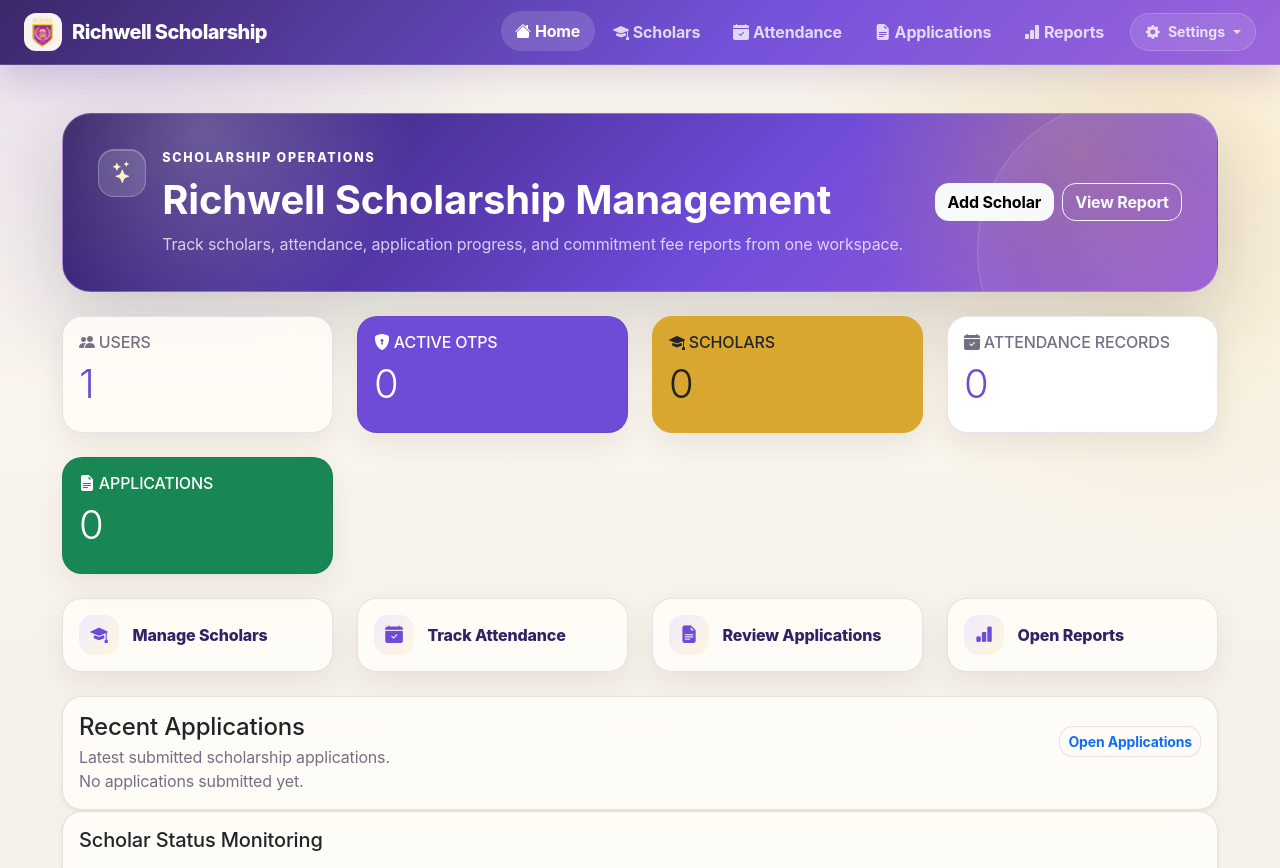
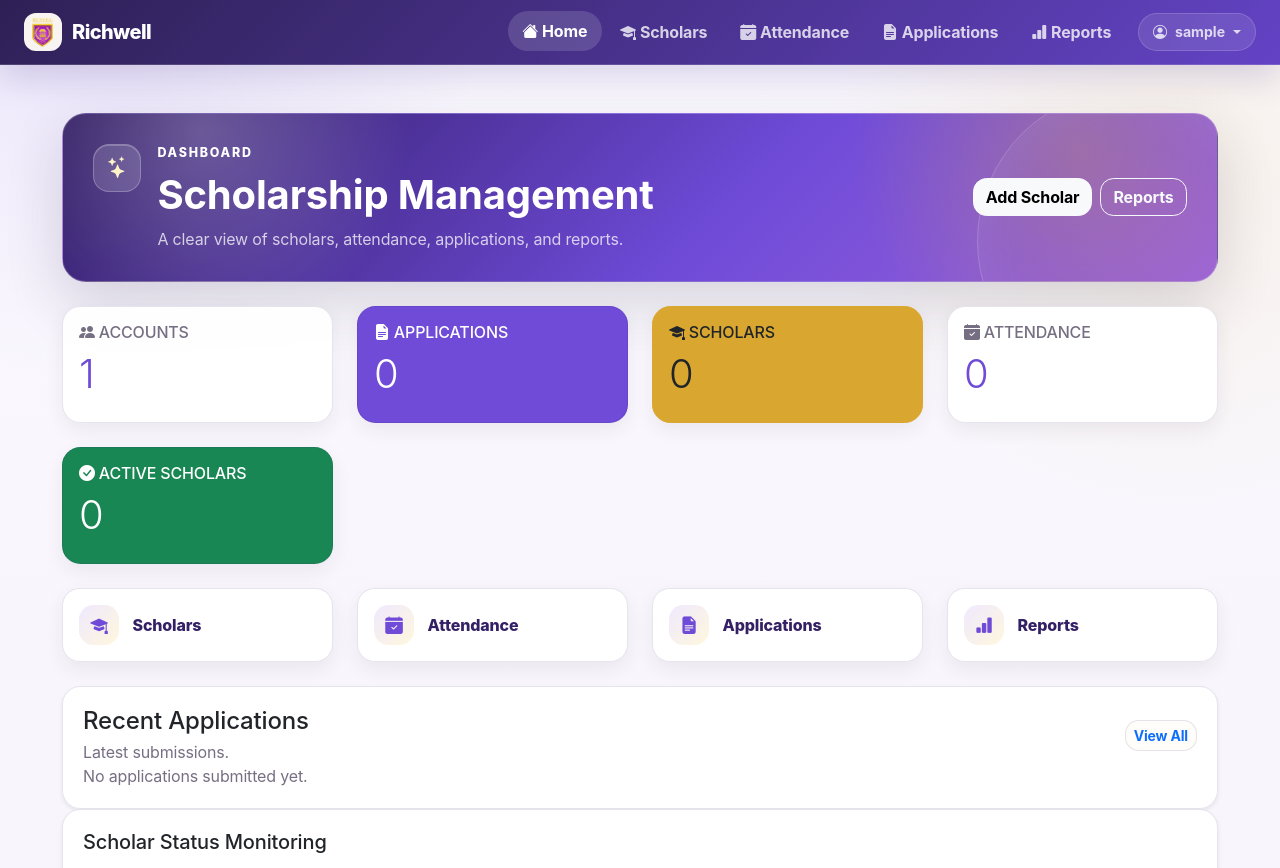
Before and after one commit to ducoaldrin6-ctrl/MyProject, a Django app: page / in a window 1280 px wide. Shown: the top 868 px of the page. Run offline with Django 5.2, Linux system fonts and the light colour scheme; the visitor is signed in with stand-in values (Sample User, id 1); data comes from the database, SQL or seed files in the repository; data that the repository does not hold is empty.

Commit message:
Polish UI and optimize Render startup

```diff
--- a/render.yaml
+++ b/render.yaml
@@ -2,8 +2,8 @@ services:
   - type: web
     name: scholarship-management
     env: python
-    buildCommand: pip install -r requirements.txt && python manage.py collectstatic --noinput
-    startCommand: python manage.py migrate && python manage.py ensure_accounts && gunicorn scholarship_management.wsgi:application
+    buildCommand: pip install -r requirements.txt && python manage.py collectstatic --noinput && python manage.py migrate && python manage.py ensure_accounts
+    startCommand: gunicorn scholarship_management.wsgi:application
     envVars:
       - key: DJANGO_DEBUG
         value: False
@@ -33,3 +33,5 @@ services:
         sync: false
       - key: DEFAULT_FROM_EMAIL
         value: aldrin.duco2526@gmail.com
+      - key: EMAIL_TIMEOUT
+        value: 8
--- a/scholarship_management/settings.py
+++ b/scholarship_management/settings.py
@@ -140,6 +140,7 @@ EMAIL_HOST_USER = os.environ.get('EMAIL_HOST_USER', '')
 EMAIL_HOST_PASSWORD = os.environ.get('EMAIL_HOST_PASSWORD', '')
 EMAIL_USE_TLS = env_bool('EMAIL_USE_TLS', True)
 EMAIL_USE_SSL = env_bool('EMAIL_USE_SSL', False)
+EMAIL_TIMEOUT = int(os.environ.get('EMAIL_TIMEOUT', '8'))
 DEFAULT_FROM_EMAIL = os.environ.get('DEFAULT_FROM_EMAIL', EMAIL_HOST_USER or 'aldrin.duco2526@gmail.com')
 
 # OTP settings
--- a/static/css/styles.css
+++ b/static/css/styles.css
@@ -4,22 +4,22 @@
     --purple-soft: #efe9ff;
     --gold: #d9a72f;
     --gold-soft: #fff4d4;
-    --bg: #f6f1e8;
-    --surface: rgba(255, 253, 248, 0.88);
+    --bg: #f7f5fb;
+    --surface: rgba(255, 255, 255, 0.92);
     --surface-solid: #fffdf8;
     --ink: #241f2f;
     --muted: #766f83;
     --line: rgba(52, 32, 100, 0.12);
-    --shadow-sm: 0 0.7rem 1.8rem rgba(36, 31, 47, 0.08);
-    --shadow-md: 0 1.2rem 3rem rgba(36, 31, 47, 0.13);
-    --shadow-lg: 0 1.8rem 4.5rem rgba(36, 31, 47, 0.18);
+    --shadow-sm: 0 0.45rem 1.2rem rgba(36, 31, 47, 0.07);
+    --shadow-md: 0 0.9rem 2.2rem rgba(36, 31, 47, 0.11);
+    --shadow-lg: 0 1.4rem 3.6rem rgba(36, 31, 47, 0.16);
 }
 
 body {
     background:
-        radial-gradient(circle at 8% 0%, rgba(111, 75, 216, 0.18), transparent 26rem),
-        radial-gradient(circle at 92% 8%, rgba(217, 167, 47, 0.18), transparent 24rem),
-        linear-gradient(180deg, #fffaf1 0%, var(--bg) 38%, #f8f5ee 100%);
+        radial-gradient(circle at 8% 0%, rgba(111, 75, 216, 0.12), transparent 24rem),
+        radial-gradient(circle at 92% 8%, rgba(217, 167, 47, 0.1), transparent 22rem),
+        linear-gradient(180deg, #fbf9ff 0%, var(--bg) 48%, #f6f4fa 100%);
     color: var(--ink);
     font-family: Inter, ui-sans-serif, system-ui, -apple-system, BlinkMacSystemFont, "Segoe UI", sans-serif;
     letter-spacing: -0.01em;
@@ -47,7 +47,7 @@ body {
 
 .app-navbar,
 .navbar.bg-purple {
-    background: linear-gradient(135deg, rgba(52, 32, 100, 0.96), rgba(111, 75, 216, 0.96) 58%, rgba(151, 94, 220, 0.96)) !important;
+    background: linear-gradient(135deg, rgba(42, 28, 82, 0.98), rgba(96, 63, 195, 0.98)) !important;
     border-bottom: 1px solid rgba(255, 255, 255, 0.16);
     box-shadow: 0 0.85rem 2rem rgba(57, 32, 127, 0.16);
     backdrop-filter: blur(16px);
@@ -121,7 +121,7 @@ body {
 }
 
 .card {
-    border-radius: 1.25rem;
+    border-radius: 1.15rem;
     background: var(--surface);
     border-color: var(--line);
     backdrop-filter: blur(18px);
@@ -132,7 +132,7 @@ body {
     display: flex;
     gap: 1rem;
     justify-content: space-between;
-    margin-bottom: 1.5rem;
+    margin-bottom: 1.25rem;
 }
 
 .page-header h1,
@@ -140,7 +140,11 @@ body {
     color: var(--purple-dark);
     font-weight: 850;
     letter-spacing: -0.055em;
-    margin-bottom: 0.35rem;
+    margin-bottom: 0.25rem;
+}
+
+.page-header .text-muted {
+    margin-bottom: 0;
 }
 
 .page-actions {
@@ -167,13 +171,13 @@ body {
         radial-gradient(circle at 88% 22%, rgba(217, 167, 47, 0.28), transparent 14rem),
         linear-gradient(135deg, #2f1b61, var(--purple) 58%, #9b62db);
     border: 1px solid rgba(255, 255, 255, 0.22);
-    border-radius: 1.8rem;
+    border-radius: 1.5rem;
     box-shadow: var(--shadow-lg);
     color: #fff;
     display: flex;
     gap: 1.5rem;
     justify-content: space-between;
-    padding: 2.2rem;
+    padding: 1.9rem;
 }
 
 .hero-panel::after {
@@ -221,6 +225,13 @@ body {
     box-shadow: var(--shadow-sm);
 }
 
+.filter-card .card-body,
+.data-card .card-body,
+.detail-card .card-body,
+.form-card .card-body {
+    padding: 1.25rem;
+}
+
 .stat-card {
     transition: transform 160ms ease, box-shadow 160ms ease;
 }
@@ -241,7 +252,7 @@ body {
 }
 
 .table-card thead th {
-    background: linear-gradient(180deg, #f6f0ff, #f0e9ff);
+    background: #f3efff;
     color: #4b3574;
     font-size: 0.78rem;
     letter-spacing: 0.06em;
@@ -325,7 +336,7 @@ body {
     height: 100%;
     padding: 1rem;
     border: 1px solid var(--line);
-    border-radius: 1.2rem;
+    border-radius: 1.1rem;
     background: var(--surface);
     box-shadow: var(--shadow-sm);
     color: var(--purple-dark);
@@ -386,16 +397,16 @@ body {
 
 .form-control,
 .form-select {
-    border-color: var(--line);
-    border-radius: 0.9rem;
-    background-color: rgba(255, 253, 248, 0.86);
+    border-color: rgba(52, 32, 100, 0.16);
+    border-radius: 0.85rem;
+    background-color: rgba(255, 255, 255, 0.92);
     box-shadow: none;
 }
 
 .form-control:focus,
 .form-select:focus {
-    border-color: var(--purple);
-    box-shadow: 0 0 0 0.22rem rgba(111, 75, 216, 0.14);
+    border-color: rgba(111, 75, 216, 0.65);
+    box-shadow: 0 0 0 0.2rem rgba(111, 75, 216, 0.12);
 }
 
 .form-label {
--- a/templates/core/attendance_list.html
+++ b/templates/core/attendance_list.html
@@ -4,8 +4,8 @@
 <div class="page-header">
     <div>
         <p class="eyebrow text-purple mb-2">Attendance</p>
-        <h1>Attendance Records</h1>
-        <p class="text-muted">View scholar attendance records and export attendance reports.</p>
+        <h1>Attendance</h1>
+        <p class="text-muted">Daily scholar attendance.</p>
     </div>
     <div class="page-actions">
         <a href="{% url 'core:attendance_export_csv' %}?q={{ query|urlencode }}&status={{ status_filter }}&date={{ date_filter }}" class="btn btn-outline-secondary">Export CSV</a>
@@ -19,7 +19,7 @@
     <div class="card-body">
         <form method="get" class="row g-3">
             <div class="col-md-4">
-                <input type="search" name="q" value="{{ query }}" class="form-control" placeholder="Search by scholar name or ID">
+                <input type="search" name="q" value="{{ query }}" class="form-control" placeholder="Search scholars">
             </div>
             <div class="col-md-3">
                 <select name="status" class="form-select">
--- a/templates/core/base.html
+++ b/templates/core/base.html
@@ -14,7 +14,7 @@
     <div class="container-fluid px-3 px-lg-4">
         <a class="navbar-brand brand-lockup" href="{% url 'core:dashboard' %}">
             <img src="{% static 'images/logo.png' %}" alt="Richwell Scholarship logo" class="brand-logo">
-            <span>Richwell Scholarship</span>
+            <span>Richwell</span>
         </a>
         <button class="navbar-toggler" type="button" data-bs-toggle="collapse" data-bs-target="#navbarNav">
             <span class="navbar-toggler-icon"></span>
@@ -49,7 +49,7 @@
                     </li>
                     <li class="nav-item dropdown ms-lg-2">
                         <button class="nav-link dropdown-toggle nav-user-chip" type="button" data-bs-toggle="dropdown" aria-expanded="false">
-                            <i class="bi bi-gear-fill me-1"></i>Settings
+                            <i class="bi bi-person-circle me-1"></i>{{ user.username }}
                         </button>
                         <ul class="dropdown-menu dropdown-menu-end settings-menu">
                             <li class="dropdown-header">
--- a/templates/core/dashboard.html
+++ b/templates/core/dashboard.html
@@ -5,14 +5,14 @@
     <div class="d-flex align-items-start gap-3">
         <div class="hero-icon"><i class="bi bi-stars"></i></div>
         <div>
-        <p class="eyebrow mb-2">Scholarship Operations</p>
-        <h1 class="display-6 fw-bold mb-2">Richwell Scholarship Management</h1>
-        <p class="mb-0 opacity-75">Track scholars, attendance, application progress, and commitment fee reports from one workspace.</p>
+        <p class="eyebrow mb-2">Dashboard</p>
+        <h1 class="display-6 fw-bold mb-2">Scholarship Management</h1>
+        <p class="mb-0 opacity-75">A clear view of scholars, attendance, applications, and reports.</p>
         </div>
     </div>
     <div class="hero-actions">
         <a href="{% url 'core:scholar_create' %}" class="btn btn-light">Add Scholar</a>
-        <a href="{% url 'core:application_report' %}" class="btn btn-outline-light">View Report</a>
+        <a href="{% url 'core:application_report' %}" class="btn btn-outline-light">Reports</a>
     </div>
 </div>
 
@@ -20,7 +20,7 @@
     <div class="col-md-4 col-lg-3">
         <div class="card stat-card border-0">
             <div class="card-body">
-                <h6 class="text-uppercase text-muted"><i class="bi bi-people-fill me-1"></i>Users</h6>
+                <h6 class="text-uppercase text-muted"><i class="bi bi-people-fill me-1"></i>Accounts</h6>
                 <h2 class="display-6 text-purple">{{ stats.users_count }}</h2>
             </div>
         </div>
@@ -28,8 +28,8 @@
     <div class="col-md-4 col-lg-3">
         <div class="card stat-card border-0 bg-purple text-white">
             <div class="card-body">
-                <h6 class="text-uppercase"><i class="bi bi-shield-lock-fill me-1"></i>Active OTPs</h6>
-                <h2 class="display-6">{{ stats.active_otps }}</h2>
+                <h6 class="text-uppercase"><i class="bi bi-file-earmark-text-fill me-1"></i>Applications</h6>
+                <h2 class="display-6">{{ stats.application_count }}</h2>
             </div>
         </div>
     </div>
@@ -44,7 +44,7 @@
     <div class="col-md-4 col-lg-3">
         <div class="card stat-card border-0 bg-white">
             <div class="card-body">
-                <h6 class="text-uppercase text-muted"><i class="bi bi-calendar-check-fill me-1"></i>Attendance Records</h6>
+                <h6 class="text-uppercase text-muted"><i class="bi bi-calendar-check-fill me-1"></i>Attendance</h6>
                 <h2 class="display-6 text-purple">{{ stats.attendance_count }}</h2>
             </div>
         </div>
@@ -52,8 +52,8 @@
     <div class="col-md-4 col-lg-3">
         <div class="card stat-card border-0 bg-success text-white">
             <div class="card-body">
-                <h6 class="text-uppercase"><i class="bi bi-file-earmark-text-fill me-1"></i>Applications</h6>
-                <h2 class="display-6">{{ stats.application_count }}</h2>
+                <h6 class="text-uppercase"><i class="bi bi-check-circle-fill me-1"></i>Active Scholars</h6>
+                <h2 class="display-6">{{ stats.scholar_active_count }}</h2>
             </div>
         </div>
     </div>
@@ -62,25 +62,25 @@
     <div class="col-md-3">
         <a class="quick-card" href="{% url 'core:scholar_list' %}">
             <i class="bi bi-mortarboard-fill"></i>
-            <span>Manage Scholars</span>
+            <span>Scholars</span>
         </a>
     </div>
     <div class="col-md-3">
         <a class="quick-card" href="{% url 'core:attendance_list' %}">
             <i class="bi bi-calendar-check-fill"></i>
-            <span>Track Attendance</span>
+            <span>Attendance</span>
         </a>
     </div>
     <div class="col-md-3">
         <a class="quick-card" href="{% url 'core:application_list' %}">
             <i class="bi bi-file-earmark-text-fill"></i>
-            <span>Review Applications</span>
+            <span>Applications</span>
         </a>
     </div>
     <div class="col-md-3">
         <a class="quick-card" href="{% url 'core:application_report' %}">
             <i class="bi bi-bar-chart-fill"></i>
-            <span>Open Reports</span>
+            <span>Reports</span>
         </a>
     </div>
 </div>
@@ -91,9 +91,9 @@
                 <div class="d-flex justify-content-between align-items-center flex-wrap gap-2">
                     <div>
                         <h4 class="mb-1">Recent Applications</h4>
-                        <p class="text-muted mb-0">Latest submitted scholarship applications.</p>
+                        <p class="text-muted mb-0">Latest submissions.</p>
                     </div>
-                    <a href="{% url 'core:application_list' %}" class="btn btn-sm btn-outline-primary">Open Applications</a>
+                    <a href="{% url 'core:application_list' %}" class="btn btn-sm btn-outline-primary">View All</a>
                 </div>
                 {% if recent_applications %}
                     <div class="table-responsive mt-3">
--- a/templates/core/scholar_list.html
+++ b/templates/core/scholar_list.html
@@ -4,8 +4,8 @@
 <div class="page-header">
     <div>
         <p class="eyebrow text-purple mb-2">Scholars</p>
-        <h1>Scholar Directory</h1>
-        <p class="text-muted">Manage all scholarship recipients with filters and pagination.</p>
+        <h1>Directory</h1>
+        <p class="text-muted">Scholar records and assignments.</p>
     </div>
     <div class="page-actions">
         <a href="{% url 'core:scholar_create' %}" class="btn btn-primary btn-lg"><i class="bi bi-plus-lg me-1"></i>Add Scholar</a>
@@ -16,7 +16,7 @@
     <div class="card-body">
         <form method="get" class="row g-3">
             <div class="col-md-4">
-                <input type="search" name="q" value="{{ query }}" class="form-control" placeholder="Search by name, ID, email, course">
+                <input type="search" name="q" value="{{ query }}" class="form-control" placeholder="Search scholars">
             </div>
             <div class="col-md-3">
                 <select name="status" class="form-select">
```
Also changed, not shown: core/templates/core/application_list.html (+4 -4 lines), core/templates/core/application_report.html (+6 -6 lines), 2 other files.
